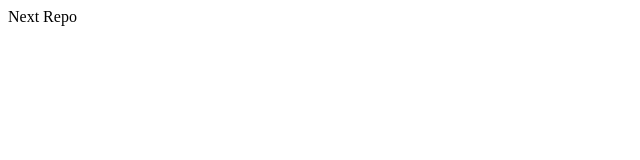
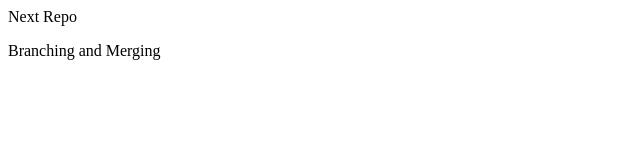
Before and after one commit to nithishamal/Next-Repo, a plain HTML site: page index.html in a window 1280 px wide. Shown: the whole page, without its empty margins (0-640 px from the left). Drawn offline with Linux system fonts and the light colour scheme.

Commit message:
Added new line in html

```diff
--- a/index.html
+++ b/index.html
@@ -7,5 +7,6 @@
 </head>
 <body>
     <header>Next Repo</header>
+    <p>Branching and Merging</p>
 </body>
 </html>
```
